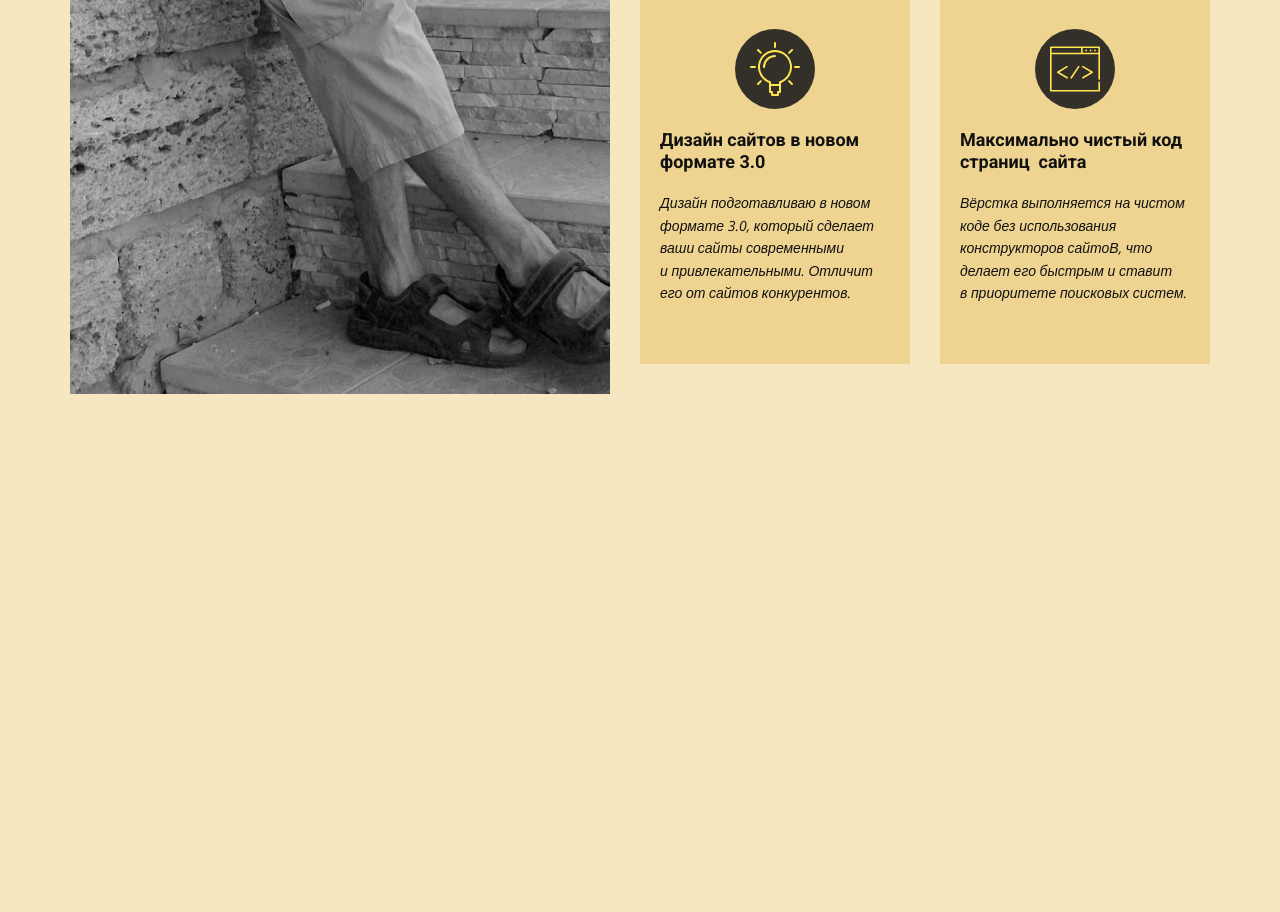
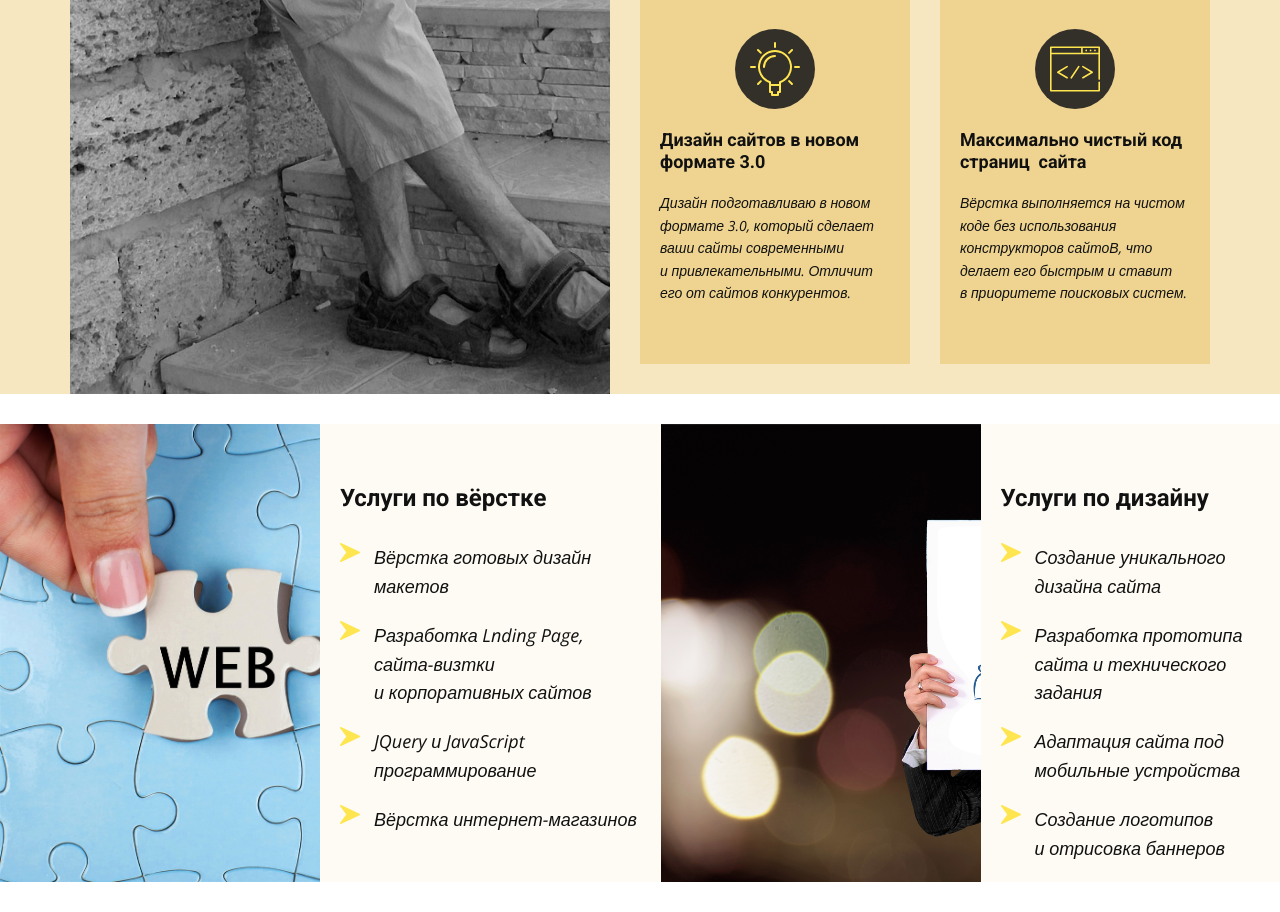
Before and after one commit to motos5/portfolio, a PHP site: page / in a window 1280 px wide. Shown: the part 2265-3177 px from the top of the page. Before the commit the page ends 2659 px from the top, so only its background shows below. Run offline with PHP 8.4, Linux system fonts and the light colour scheme; style sheets or scripts are compiled from the project's sources.

Commit message:
added services

```diff
--- a/app/index.html
+++ b/app/index.html
@@ -107,6 +107,30 @@
 			</div>
 		</section>
 
+		<section class="services">
+			<div class="services__image left"></div>
+			<div class="services__content">
+				<h4 class="services__title">Услуги по вёрстке</h4>
+				<div class="services__list">
+					<p class="services__text">Вёрстка готовых дизайн макетов</p>
+					<p class="services__text">Разработка Lnding Page, сайта-визтки и&nbsp;корпоративных сайтов</p>
+					<p class="services__text">JQuery и&nbsp;JavaScript программирование</p>
+					<p class="services__text">Вёрстка интернет-магазинов</p>
+				</div>
+			</div>
+			<div class="services__image right"></div>
+			<div class="services__content">
+				<h4 class="services__title">Услуги по дизайну</h4>
+				<div class="services__list">
+					<p class="services__text">Создание уникального дизайна сайта</p>
+					<p class="services__text">Разработка прототипа сайта и&nbsp;технического задания</p>
+					<p class="services__text">Адаптация сайта под мобильные устройства</p>
+					<p class="services__text">Создание логотипов и&nbsp;отрисовка баннеров</p>
+				</div>
+			</div>
+
+		</section>
+
 		<script src="js/circles.min.js"></script>
 		<script src="js/main.min.js"></script>
 	</body>
--- a/app/scss/style.scss
+++ b/app/scss/style.scss
@@ -152,5 +152,49 @@
     }
 }
 
+.services{
+    padding: 30px 0;
+    background-color: #fff;
+    display: flex;
+    justify-content: space-around;
+    &__image{
+        flex: 0 0 25%;
+        max-width: 25%;
+        background-repeat: no-repeat;
+        background-size: cover;
+        &.left{
+            background-image: url('../images/service-web.jpeg');
+        }
+        &.right{
+            background-image: url('../images/service_design.png');
+        }
+    }
+    &__content{
+       padding: 60px 20px 0;
+       background-color: $bg-light;
+    }
+    &__title{
+        @extend %title-4;
+        margin-bottom: 30px;
+    }
+    &__text{
+        margin-bottom: 20px;
+        line-height: 1.6;
+        font-style: italic;
+        font-size: 18px;
+        padding-left: 34px;
+        position: relative;
+        &::before{
+            content: '';
+            position: absolute;
+            background-image: url('../images/icons/bulet-icon.svg');
+            width: 20px;
+            height: 19px;
+            left: 0;
+            top: 0;
+        }
+    }
+}
+
 
 @import 'media';
```
Also changed, not shown: app/images/service-web.jpeg (added), app/images/service_design.png (added).
